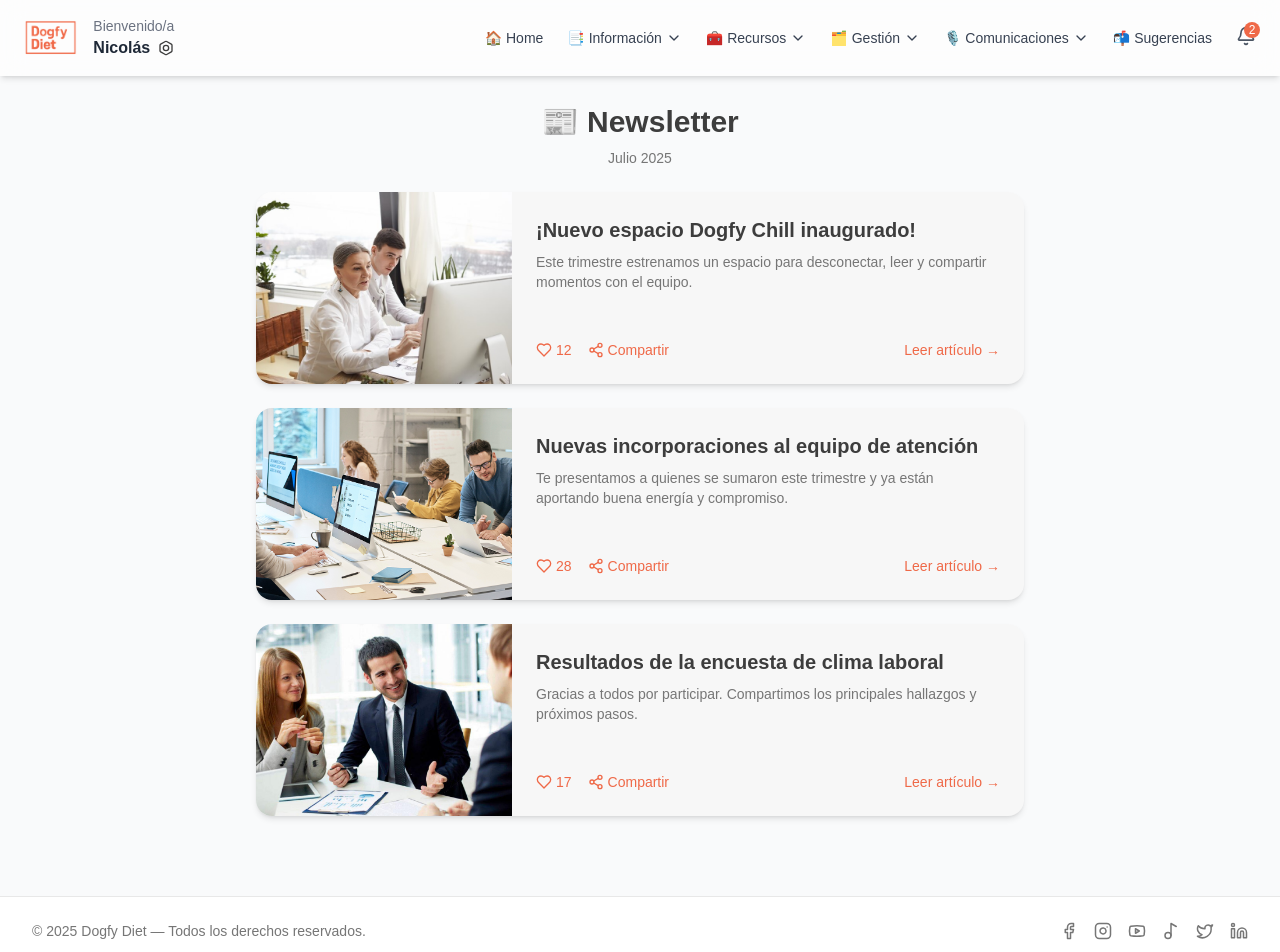
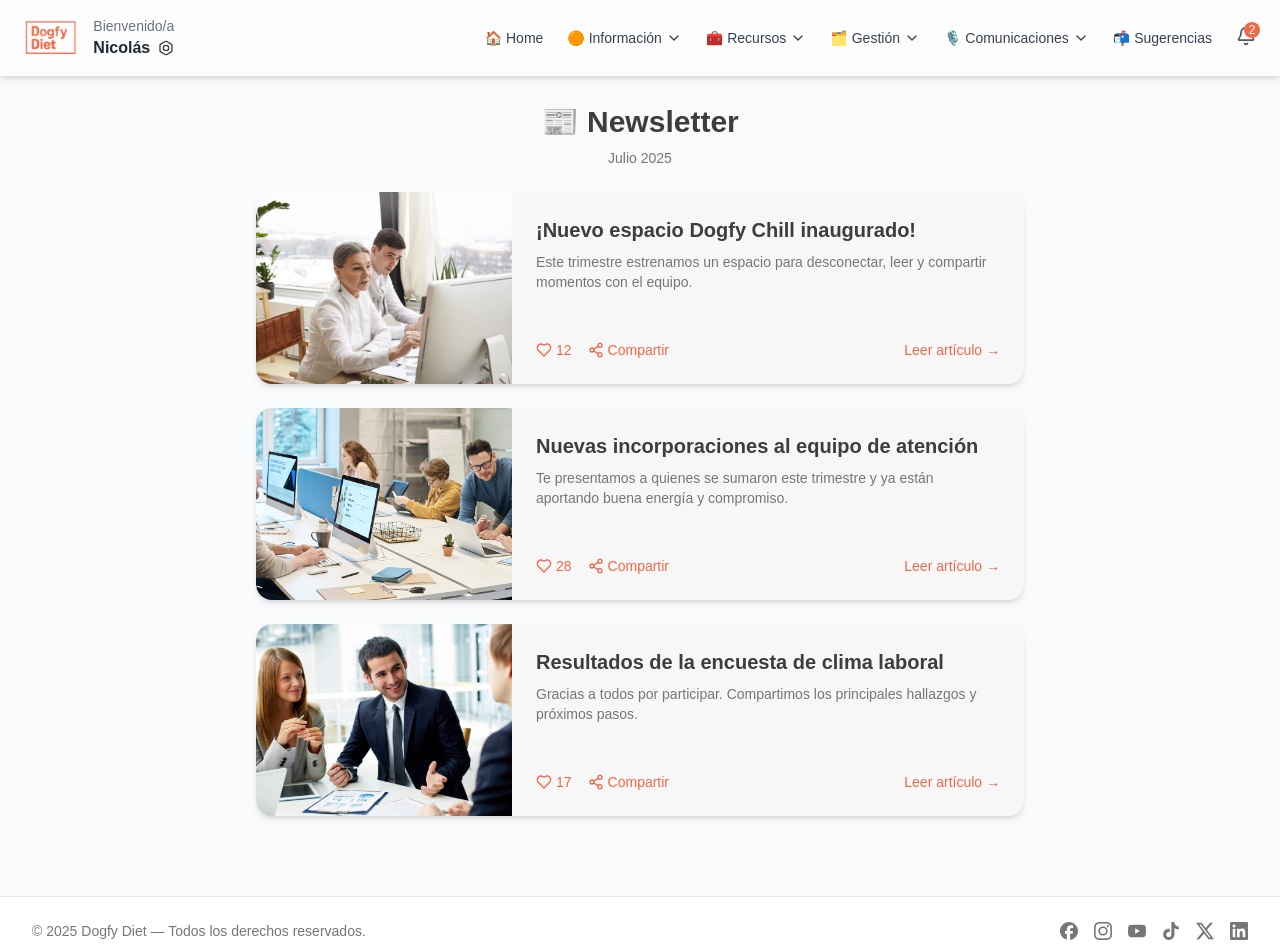
Before and after one commit to ramireznicc/portal-empleado, a React (Vite) app: page /newsletter in a window 1280 px wide. Shown: the top 952 px of the page. Built offline with nearby package versions, Linux system fonts and the light colour scheme.

Commit message:
cambiando iconos footer

```diff
--- a/package.json
+++ b/package.json
@@ -14,6 +14,7 @@
     "lucide-react": "^0.503.0",
     "react": "^19.0.0",
     "react-dom": "^19.0.0",
+    "react-icons": "^5.5.0",
     "react-router-dom": "^7.5.3"
   },
   "devDependencies": {
--- a/src/components/Footer.jsx
+++ b/src/components/Footer.jsx
@@ -1,42 +1,42 @@
 import React from "react";
 import {
-  Facebook,
-  Instagram,
-  Youtube,
-  Linkedin,
-  Twitter,
-  Music2,
-} from "lucide-react";
+  SiFacebook,
+  SiInstagram,
+  SiYoutube,
+  SiTiktok,
+  SiX,
+  SiLinkedin,
+} from "react-icons/si";
 
 const redes = [
   {
     nombre: "Facebook",
-    icono: <Facebook size={18} />,
+    icono: <SiFacebook size={18} />,
     link: "https://www.facebook.com/dogfydiet/",
   },
   {
     nombre: "Instagram",
-    icono: <Instagram size={18} />,
+    icono: <SiInstagram size={18} />,
     link: "https://www.instagram.com/dogfydiet/",
   },
   {
     nombre: "YouTube",
-    icono: <Youtube size={18} />,
+    icono: <SiYoutube size={18} />,
     link: "https://www.youtube.com/@dogfydiet",
   },
   {
     nombre: "TikTok",
-    icono: <Music2 size={18} />,
+    icono: <SiTiktok size={18} />,
     link: "http://tiktok.com/@dogfy.diet",
   },
   {
     nombre: "X",
-    icono: <Twitter size={18} />,
+    icono: <SiX size={18} />,
     link: "https://x.com/dogfy_diet",
   },
   {
     nombre: "LinkedIn",
-    icono: <Linkedin size={18} />,
+    icono: <SiLinkedin size={18} />,
     link: "https://es.linkedin.com/company/dogfydiet",
   },
 ];
--- a/src/components/Navbar.jsx
+++ b/src/components/Navbar.jsx
@@ -45,7 +45,7 @@ export default function Navbar({ userName }) {
 
         <div className="relative group">
           <button className="hover:text-brand-primary-dark transition flex items-center gap-1">
-            📑 Información{" "}
+            🟠 Información
             <span className="transition-transform duration-200 group-hover:rotate-180">
               <ChevronDown className="w-4 h-4" />
             </span>
@@ -55,7 +55,7 @@ export default function Navbar({ userName }) {
               to="/handbook"
               className="block px-4 py-2 hover:bg-brand-primary-medium text-gray-800 rounded"
             >
-              📘 Handbook
+              📙 Handbook
             </Link>
             <Link
               to="/organigrama"
@@ -67,13 +67,13 @@ export default function Navbar({ userName }) {
               to="/directorio"
               className="block px-4 py-2 hover:bg-brand-primary-medium text-gray-800 rounded"
             >
-              📒 Directorio
+              📑 Directorio
             </Link>
           </div>
         </div>
         <div className="relative group">
           <button className="hover:text-brand-primary-dark transition flex items-center gap-1">
-            🧰 Recursos{" "}
+            🧰 Recursos
             <span className="transition-transform duration-200 group-hover:rotate-180">
               <ChevronDown className="w-4 h-4" />
             </span>
```
Also changed, not shown: 1 other file (tests, documents, lock files or other folders).
